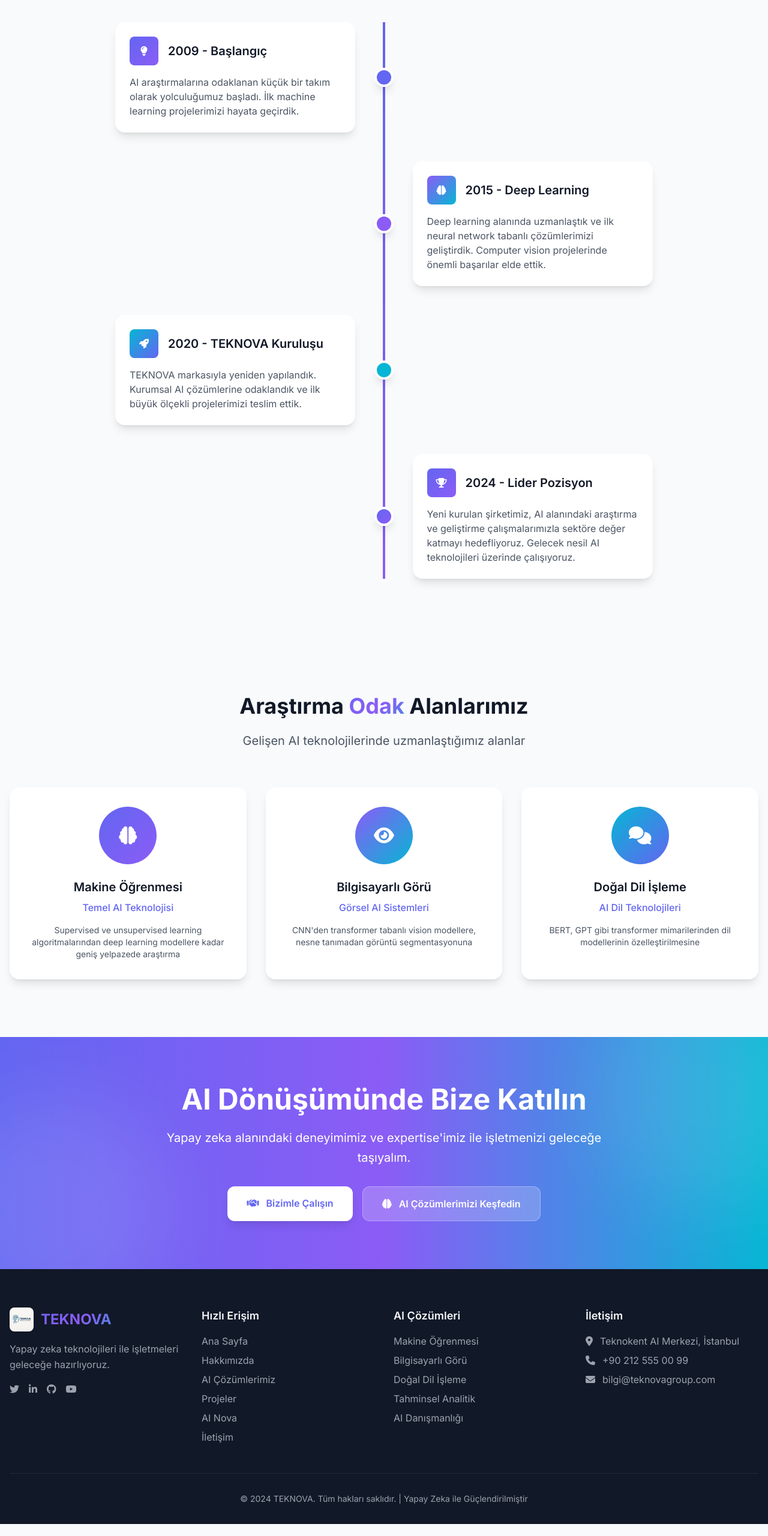
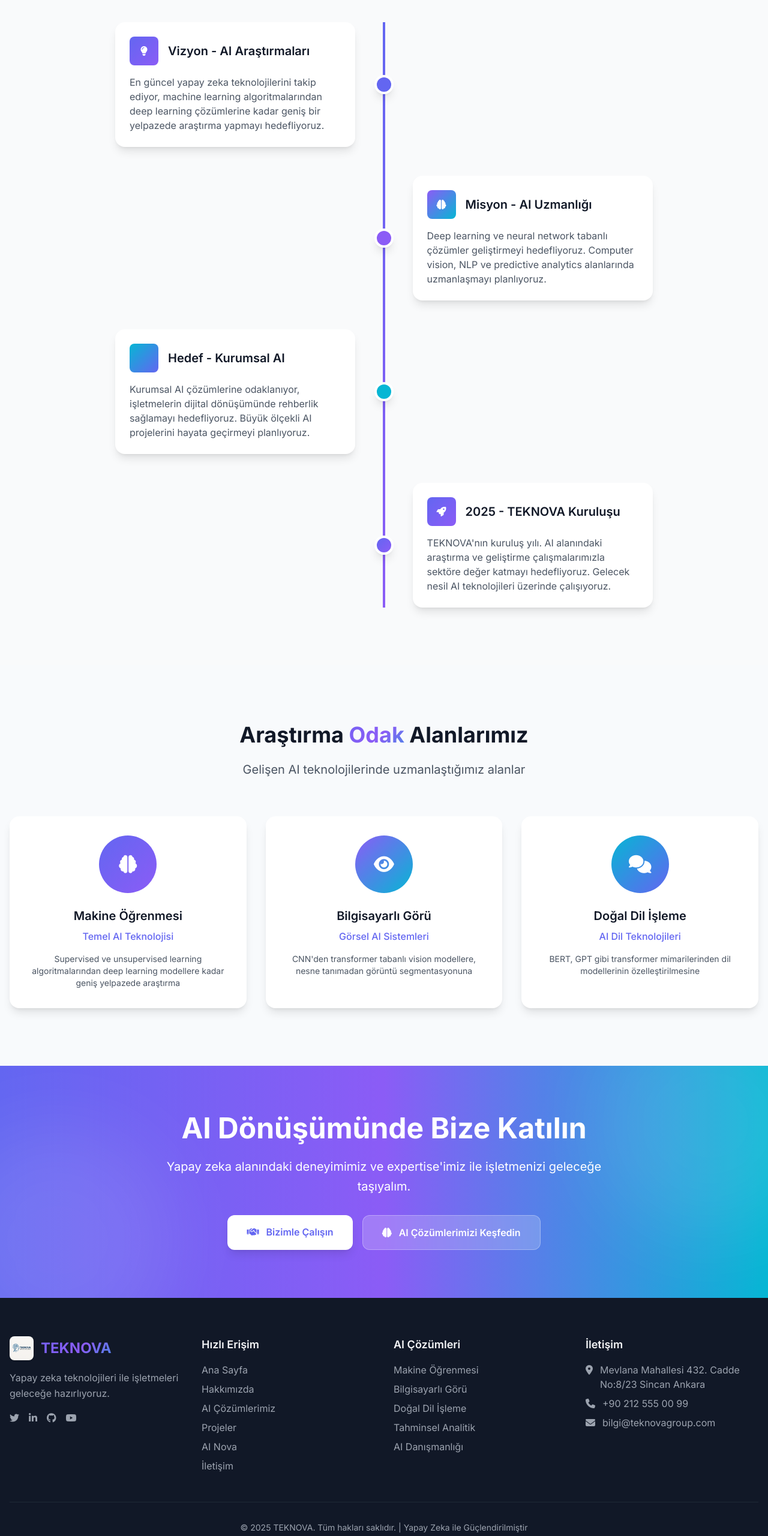
Before and after one commit to veteroner/teknovasite, a plain HTML site: page hakkimizda.html in a window 1280 px wide. Shown: the part 2480-5041 px from the top of the page at 60% size. Drawn offline with nearby package versions, Linux system fonts and the light colour scheme.

Commit message:
Site guncellemesi - Pzt 23.06.2025 21:56:58,46

```diff
--- a/hakkimizda.html
+++ b/hakkimizda.html
@@ -250,6 +250,7 @@
 
             <div class="space-y-12">
               <!-- 2009 -->
+              <!-- Vizyon -->
               <div class="flex flex-col md:flex-row items-center">
                 <div class="md:w-1/2 md:pr-8">
                   <div class="bg-white dark:bg-gray-800 rounded-2xl p-6 shadow-lg">
@@ -257,16 +258,16 @@
                       <div class="w-12 h-12 bg-gradient-to-br from-primary to-secondary rounded-lg flex items-center justify-center mr-4">
                         <i class="fas fa-lightbulb text-white"></i>
                       </div>
-                      <h3 class="text-xl font-semibold">2009 - Başlangıç</h3>
+                      <h3 class="text-xl font-semibold">Vizyon - AI Araştırmaları</h3>
                     </div>
-                    <p class="text-gray-600 dark:text-gray-300">AI araştırmalarına odaklanan küçük bir takım olarak yolculuğumuz başladı. İlk machine learning projelerimizi hayata geçirdik.</p>
+                    <p class="text-gray-600 dark:text-gray-300">En güncel yapay zeka teknolojilerini takip ediyor, machine learning algoritmalarından deep learning çözümlerine kadar geniş bir yelpazede araştırma yapmayı hedefliyoruz.</p>
                   </div>
                 </div>
                 <div class="w-8 h-8 bg-primary rounded-full border-4 border-white shadow-lg z-10 my-4 md:my-0"></div>
                 <div class="md:w-1/2 md:pl-8"></div>
               </div>
 
-              <!-- 2015 -->
+              <!-- Misyon -->
               <div class="flex flex-col md:flex-row-reverse items-center">
                 <div class="md:w-1/2 md:pl-8">
                   <div class="bg-white dark:bg-gray-800 rounded-2xl p-6 shadow-lg">
@@ -274,43 +275,43 @@
                       <div class="w-12 h-12 bg-gradient-to-br from-secondary to-accent rounded-lg flex items-center justify-center mr-4">
                         <i class="fas fa-brain text-white"></i>
                       </div>
-                      <h3 class="text-xl font-semibold">2015 - Deep Learning</h3>
+                      <h3 class="text-xl font-semibold">Misyon - AI Uzmanlığı</h3>
                     </div>
-                    <p class="text-gray-600 dark:text-gray-300">Deep learning alanında uzmanlaştık ve ilk neural network tabanlı çözümlerimizi geliştirdik. Computer vision projelerinde önemli başarılar elde ettik.</p>
+                    <p class="text-gray-600 dark:text-gray-300">Deep learning ve neural network tabanlı çözümler geliştirmeyi hedefliyoruz. Computer vision, NLP ve predictive analytics alanlarında uzmanlaşmayı planlıyoruz.</p>
                   </div>
                 </div>
                 <div class="w-8 h-8 bg-secondary rounded-full border-4 border-white shadow-lg z-10 my-4 md:my-0"></div>
                 <div class="md:w-1/2 md:pr-8"></div>
               </div>
 
-              <!-- 2020 -->
+              <!-- Hedef -->
               <div class="flex flex-col md:flex-row items-center">
                 <div class="md:w-1/2 md:pr-8">
                   <div class="bg-white dark:bg-gray-800 rounded-2xl p-6 shadow-lg">
                     <div class="flex items-center mb-4">
                       <div class="w-12 h-12 bg-gradient-to-br from-accent to-primary rounded-lg flex items-center justify-center mr-4">
-                        <i class="fas fa-rocket text-white"></i>
+                        <i class="fas fa-target text-white"></i>
                       </div>
-                      <h3 class="text-xl font-semibold">2020 - TEKNOVA Kuruluşu</h3>
+                      <h3 class="text-xl font-semibold">Hedef - Kurumsal AI</h3>
                     </div>
-                    <p class="text-gray-600 dark:text-gray-300">TEKNOVA markasıyla yeniden yapılandık. Kurumsal AI çözümlerine odaklandık ve ilk büyük ölçekli projelerimizi teslim ettik.</p>
+                    <p class="text-gray-600 dark:text-gray-300">Kurumsal AI çözümlerine odaklanıyor, işletmelerin dijital dönüşümünde rehberlik sağlamayı hedefliyoruz. Büyük ölçekli AI projelerini hayata geçirmeyi planlıyoruz.</p>
                   </div>
                 </div>
                 <div class="w-8 h-8 bg-accent rounded-full border-4 border-white shadow-lg z-10 my-4 md:my-0"></div>
                 <div class="md:w-1/2 md:pl-8"></div>
               </div>
 
-              <!-- 2024 -->
+              <!-- 2025 -->
               <div class="flex flex-col md:flex-row-reverse items-center">
                 <div class="md:w-1/2 md:pl-8">
                   <div class="bg-white dark:bg-gray-800 rounded-2xl p-6 shadow-lg">
                     <div class="flex items-center mb-4">
                       <div class="w-12 h-12 bg-gradient-to-br from-primary to-secondary rounded-lg flex items-center justify-center mr-4">
-                        <i class="fas fa-trophy text-white"></i>
+                        <i class="fas fa-rocket text-white"></i>
                       </div>
-                      <h3 class="text-xl font-semibold">2024 - Lider Pozisyon</h3>
+                      <h3 class="text-xl font-semibold">2025 - TEKNOVA Kuruluşu</h3>
                     </div>
-                    <p class="text-gray-600 dark:text-gray-300">Yeni kurulan şirketimiz, AI alanındaki araştırma ve geliştirme çalışmalarımızla sektöre değer katmayı hedefliyoruz. Gelecek nesil AI teknolojileri üzerinde çalışıyoruz.</p>
+                    <p class="text-gray-600 dark:text-gray-300">TEKNOVA'nın kuruluş yılı. AI alanındaki araştırma ve geliştirme çalışmalarımızla sektöre değer katmayı hedefliyoruz. Gelecek nesil AI teknolojileri üzerinde çalışıyoruz.</p>
                   </div>
                 </div>
                 <div class="w-8 h-8 bg-gradient-to-br from-primary to-secondary rounded-full border-4 border-white shadow-lg z-10 my-4 md:my-0"></div>
@@ -429,7 +430,7 @@
             <ul class="space-y-2">
               <li class="flex items-start">
                 <i class="fas fa-map-marker-alt mt-1 mr-3 text-gray-400"></i>
-                <span class="text-gray-400">Teknokent AI Merkezi, İstanbul</span>
+                <span class="text-gray-400">Mevlana Mahallesi 432. Cadde No:8/23 Sincan Ankara</span>
               </li>
               <li class="flex items-start">
                 <i class="fas fa-phone mt-1 mr-3 text-gray-400"></i>
@@ -444,7 +445,7 @@
         </div>
 
         <div class="border-t border-gray-800 pt-8 text-center text-gray-400 text-sm">
-          <p>&copy; 2024 TEKNOVA. Tüm hakları saklıdır. | Yapay Zeka ile Güçlendirilmiştir</p>
+          <p>&copy; 2025 TEKNOVA. Tüm hakları saklıdır. | Yapay Zeka ile Güçlendirilmiştir</p>
         </div>
       </div>
     </footer>
```
Also changed, not shown: ai-nova.html (+4 -4 lines), cozumlerimiz.html (+2 -2 lines), faaliyetler.html (+2 -2 lines), iletisim.html (+2 -2 lines), index.html (+3 -3 lines), projeler.html (+9 -9 lines).
